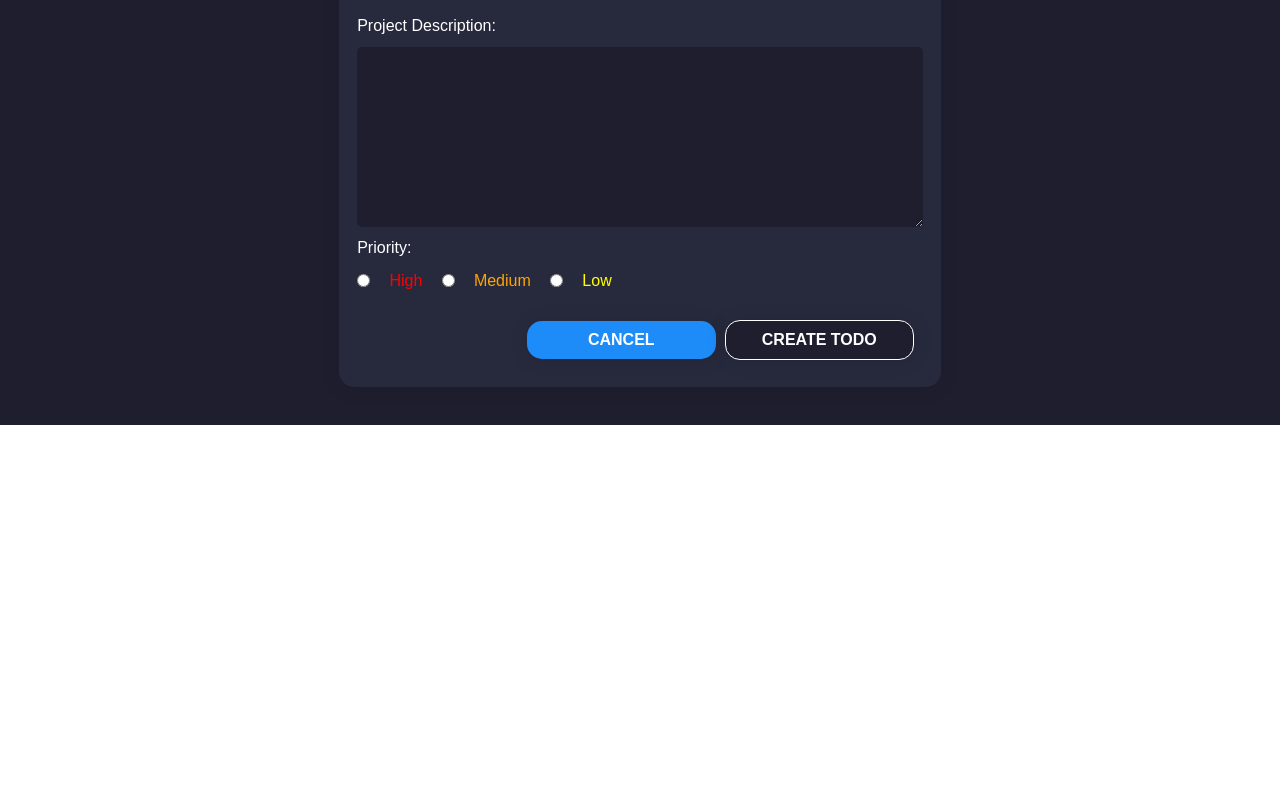
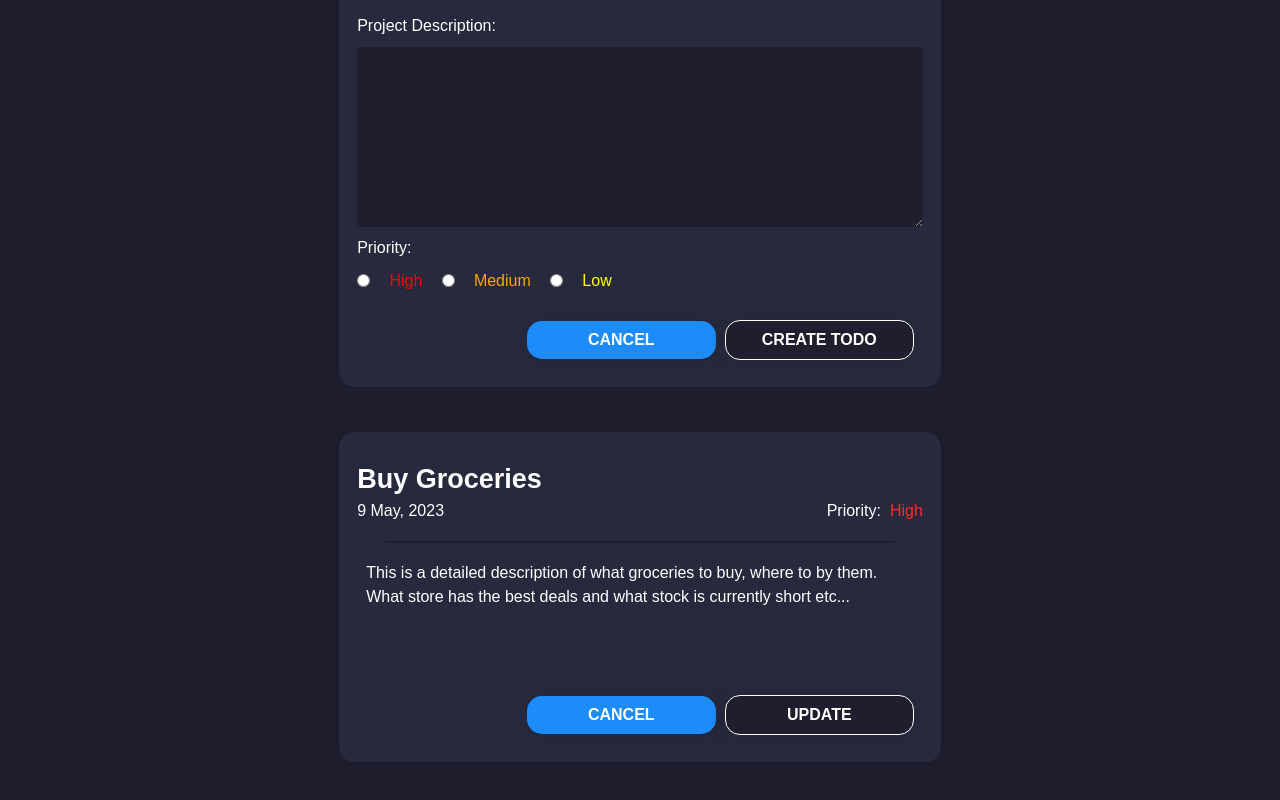
Before and after one commit to ksh009/top-todo-application, a website: page index.html in a window 1280 px wide. Shown: the part 2999-3799 px from the top of the page. Before the commit the page ends 3424 px from the top, so only its background shows below. Drawn offline with Linux system fonts and the light colour scheme.

Commit message:
detailed todo modal styles

```diff
--- a/index.html
+++ b/index.html
@@ -376,6 +376,28 @@
                     </div>
 				</form>
 			</div>
+
+            <!-- Detailed Todo view -->
+			<div class="detailed-todo-container">
+				<div class="detailed-todo-header">
+					<h3>Buy Groceries</h3>
+				</div>
+                <div class="detailed-todo-stats">
+					<p class="todo-stats-date">9 May, 2023</p>
+                    <span class="todo-stats-level">Priority:<p>High</p></span>
+				</div>
+				<hr class="project-hr" />
+				<div class="detailed-todo-body">
+					<p>
+						This is a detailed description of what groceries to buy, where to by them. What store has the best deals and what stock is currently short etc...
+					</p>
+				</div>
+				<div class="detailed-todo-footer">
+					<!-- Todo.length > 0 ? show these two buttons below : remove proceed button. keep cancel and change text to close -->
+					<button class="add-todo">Cancel</button>
+					<button class="update-project">Update</button>
+				</div>
+			</div>
 		</main>
 	</body>
 </html>
--- a/styles.css
+++ b/styles.css
@@ -620,7 +620,100 @@ input:focus {
 	background-color: var(--danger);
 }
 
-/* Add todo form */
+/* Detailed todo view modal */
+.detailed-todo-container {
+	width: 50%;
+	max-height: 33rem;
+	margin: 45px 0 0 0;
+	padding: 27px 18px;
+	box-shadow: var(--box-shadow-col-alt);
+	border-radius: var(--border-radius);
+	display: flex;
+	flex-direction: column;
+	justify-content: space-between;
+	align-items: center;
+	background-color: var(--component-color);
+	transition: transform 0.2s ease-in;
+}
+
+.detailed-todo-header {
+	width: 100%;
+	display: flex;
+	flex-direction: row;
+	justify-content: space-between;
+	align-items: center;
+	margin-bottom: 0;
+}
+
+.detailed-todo-header h3 {
+	color: var(--text-color);
+	font-size: 27px;
+}
+
+.detailed-todo-stats {
+	display: flex;
+	flex-direction: row;
+	width: 100%;
+	justify-content: space-between;
+	align-items: center;
+	color: var(--text-color);
+	margin-bottom: 18px;
+}
+
+.todo-stats-level {
+	display: flex;
+	flex-direction: row;
+}
+
+.todo-stats-level p {
+	color: var(--danger);
+	margin-left: 9px;
+}
+
+.detailed-todo-body {
+	display: flex;
+	flex-direction: row;
+	justify-content: center;
+	height: 27rem;
+	color: var(--text-color);
+	padding: 0 9px;
+	margin-top: 18px;
+}
+
+.detailed-todo-footer {
+	display: flex;
+	flex-direction: row;
+	justify-content: flex-end;
+	align-items: center;
+	margin-top: 18px;
+	width: 100%;
+}
+
+.detailed-todo-footer button {
+	min-width: 189px;
+	margin: 0px 9px 0px 0px;
+	padding: 7px 9px;
+}
+
+.detailed-todo-footer button {
+	min-width: 189px;
+	margin: 0px 9px 0px 0px;
+	padding: 7px 9px;
+}
+
+.detailed-todo-footer .update-project {
+	background-color: var(--bg-color);
+	color: var(--text-color);
+	border: 1px solid;
+	border-color: var(--text-color);
+	/* padding: 10px 20px; */
+	cursor: pointer;
+	transition: background-color 0.2s ease-in;
+}
+
+.detailed-todo-footer .update-project:hover {
+	background-color: var(--success);
+}
 
 /* MIGHT BE USEFUL */
 .parent:hover .trigger ~ .target {
```
Also changed, not shown: features.md (+3 -0 lines).
